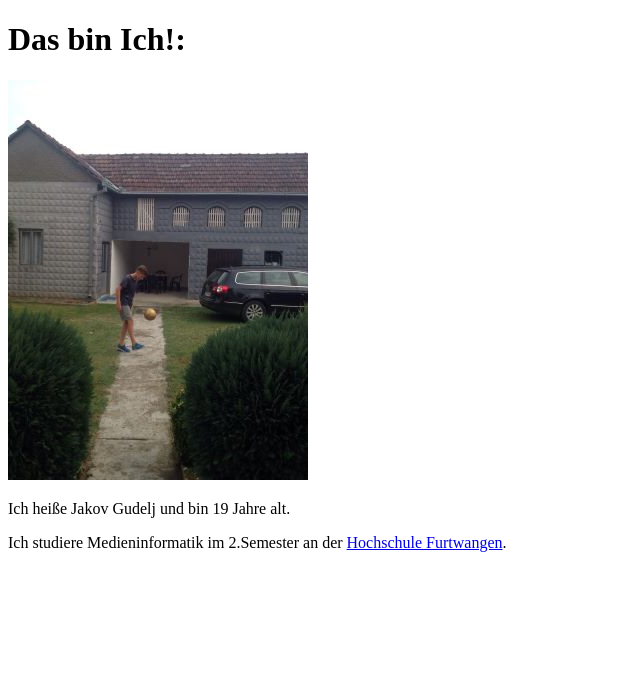
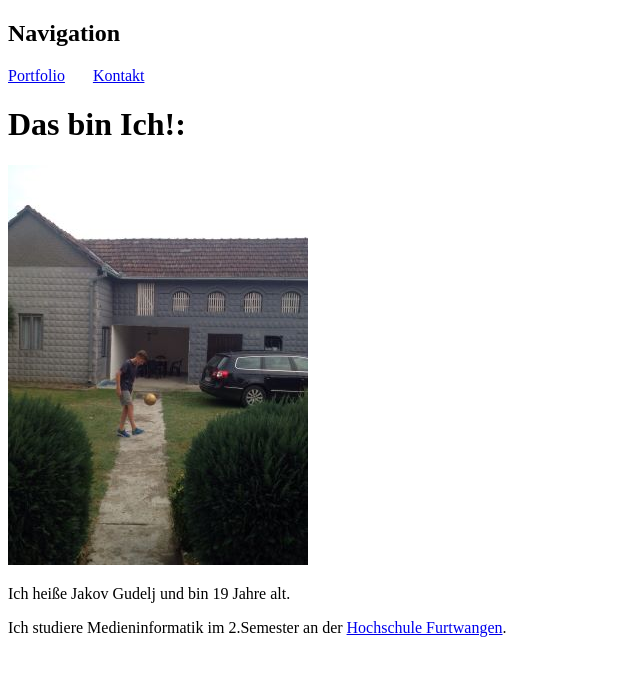
Before and after one commit to JakovGudelj10/GIS-SoSe-2020, a plain HTML site: page Aufgabe_02/aboutme.html in a window 1280 px wide. Shown: the whole page, without its empty margins (0-640 px from the left). Drawn offline with Linux system fonts and the light colour scheme.

Commit message:
about me

```diff
--- a/Aufgabe_02/aboutme.html
+++ b/Aufgabe_02/aboutme.html
@@ -5,6 +5,12 @@
         <title>About me</title>
     </head>
     <body>
+        <nav>
+            <h2 id ="navigation">Navigation</h2>
+            <a href="https://jakovgudelj10.github.io/GIS-SoSe-2020/Aufgabe_02/portfolio.html">Portfolio</a>
+            &nbsp;&nbsp;&nbsp;&nbsp;&nbsp;
+            <a href="https://jakovgudelj10.github.io/GIS-SoSe-2020/Aufgabe_02/contact.html">Kontakt</a>
+        </nav>
         <h1>Das bin Ich!:</h1>
         <img src="fertiges Bild.JPG">
         <br>
```
